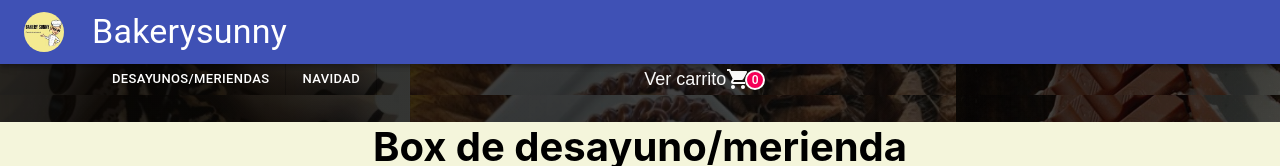
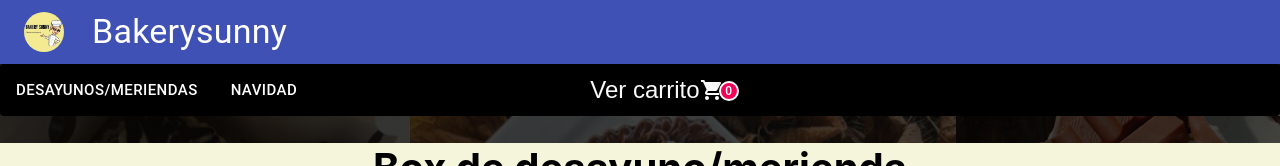
Before and after one commit to escobarGisele/proyectoComunidadIT, a React (Create React App) app: page /confirmarCompra in a window 1280 px wide. Shown: the top 166 px of the page. Built offline with nearby package versions, Linux system fonts and the light colour scheme.

Commit message:
fix en vista de navegacion

```diff
--- a/src/components/HomeProductos.js
+++ b/src/components/HomeProductos.js
@@ -60,8 +60,8 @@ const useStyles = makeStyles((theme) => ({
   botones: {
     display: 'flex',
     alignItems: 'center',
-    marginLeft: '6rem',
-    color: 'white',
+
+    background:'black'
   },
   button: {
     paddingRight: '1rem',
@@ -138,7 +138,7 @@ export default function HomeProductos() {
 
           <Grid container spacing={3}>
             <Grid item xs={12}>
-              <ButtonGroup className={classes.botones} size="small" variant="text" aria-label="text primary button group">
+              <ButtonGroup className={classes.botones} size="large" variant="text" aria-label="text primary button group">
                 <Button
                   onClick={() => navigateTo(PAGE_PRODUCTS)} className={classes.button}
                 >
```
Also changed, not shown: 1 other file (tests, documents, lock files or other folders).
